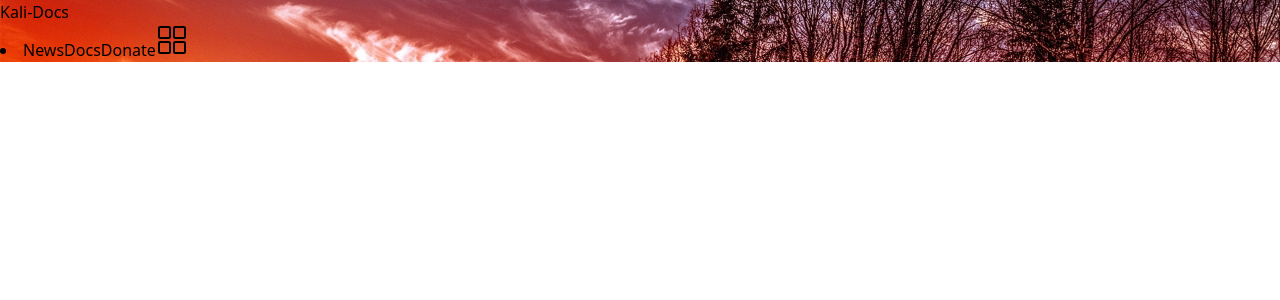
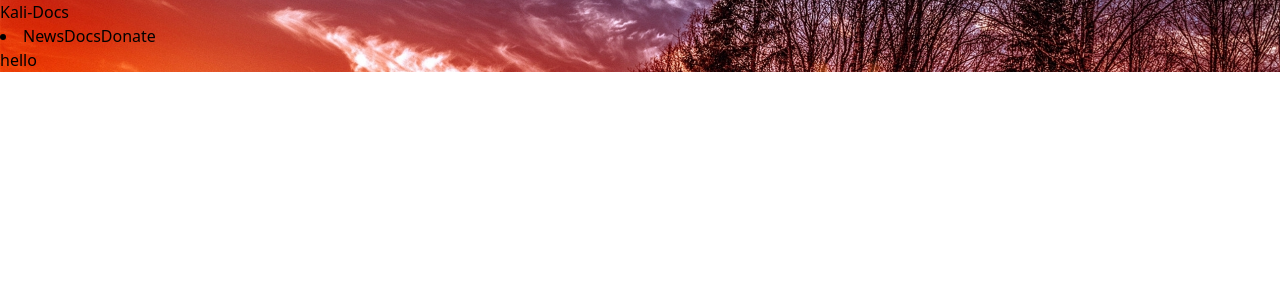
Before and after one commit to DC-21/kali-docs, a React (Vite) app: page / in a window 1280 px wide. Shown: the top 300 px of the page. Built offline with nearby package versions, Linux system fonts and the light colour scheme.

Commit message:
first commit

```diff
--- a/src/pages/Home.jsx
+++ b/src/pages/Home.jsx
@@ -17,7 +17,8 @@ const Home = () => {
       className="w-full min-h-screen flex px-6 justify-center"
       style={divStyle}
     >
-      <div className="flex w-full py-6 justify-between">
+      <div className="flex flex-col w-full">
+      <div className="flex w-full py-4 justify-between">
         <a className="text-[25px] font-semibold text-white">Kali-Docs</a>
         <li className="flex gap-4 items-baseline">
         <a className="md:flex hidden text-[20px] text-white hover:bg-[#5295e0] px-2 py-2 rounded">
@@ -48,6 +49,8 @@ const Home = () => {
           </button>
         </li>
       </div>
+      <div>hello</div>
+      </div>
     </div>
   );
 };
```
